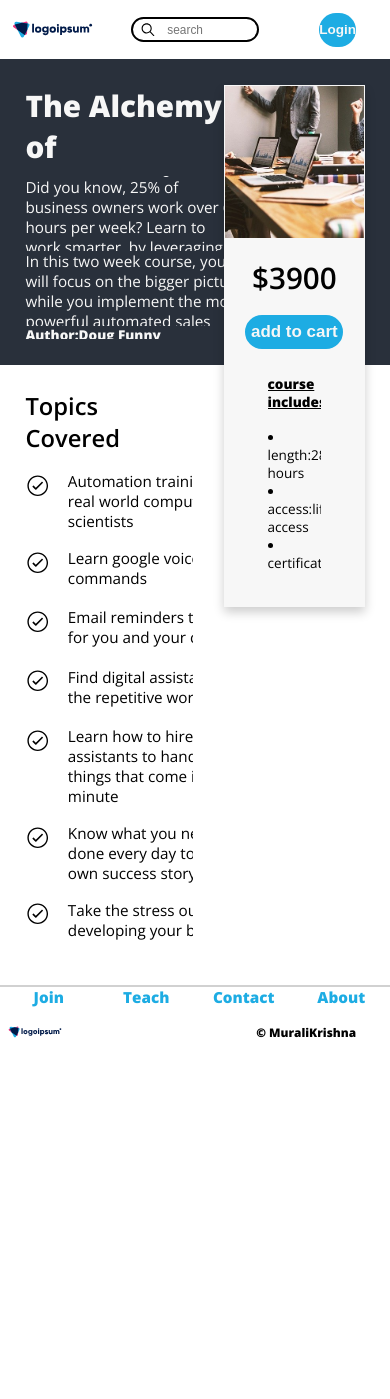
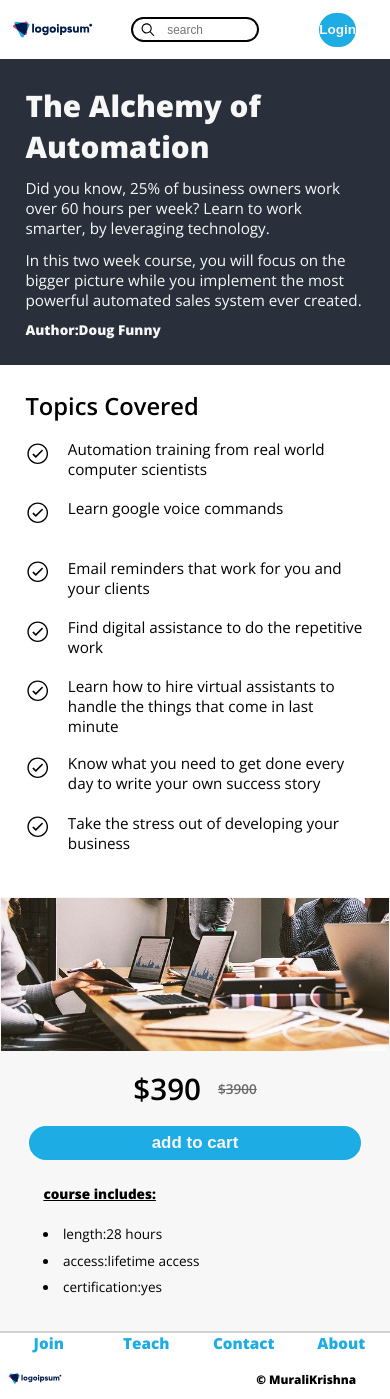
Before and after one commit to mks-94/e-commerce-edu, a React (Create React App) app in the folder frontend/: page /product in a window 390 px wide. Before the commit the page ends 1053 px from the top, so only its background shows below. Built offline with nearby package versions, Linux system fonts and the light colour scheme.

Commit message:
Implemented scrolling buy now feature

```diff
--- a/frontend/src/components/courseSlider/CourseSlider.js
+++ b/frontend/src/components/courseSlider/CourseSlider.js
@@ -50,7 +50,6 @@ const CourseSlider = () => {
 
   const courseList = courseCopy.map((el) => (
     <div key={el.position} className="course-slider__course">
-      {console.log(el.img, "Is Image coming!")}
       <img className="course-slider__course--img" src={el.img} alt={el.name} />
       <div className="course-slider__course--bottom">
         <div className="course-slider__course--bottom--title">{el.title}</div>
--- a/frontend/src/components/productInfo/ProductFixed.js
+++ b/frontend/src/components/productInfo/ProductFixed.js
@@ -1,4 +1,5 @@
 import React from "react";
+import useScrollTracker from "../../customHooks/useScrollTracker";
 import { courses, sale } from "../../dummyData/courses";
 
 const ProductFixed = () => {
@@ -10,11 +11,28 @@ const ProductFixed = () => {
     accessType,
     certification,
   } = courses[0];
+
+  const currentPrice = saleOptIn && sale ? price * sale : price;
+
+  const { tooClose } = useScrollTracker(90);
+
+  //Classes
+  const fixedClass = tooClose
+    ? "product-cta__buynow product-cta__buynow--offset"
+    : "product-cta__buynow";
+
   return (
-    <div className="product-cta__buynow">
+    <div className={fixedClass}>
       <img className="product-cta__buynow--top" src={img} alt="top img" />
       <div className="product-cta__buynow--bottom">
-        <div className="product-cta__buynow--bottom--price">${price}</div>
+        <div className="product-cta__buynow--bottom--price">
+          ${currentPrice}
+          {saleOptIn && sale ? (
+            <span className="product-cta__buynow--bottom--price--slash">
+              ${price}
+            </span>
+          ) : null}
+        </div>
         <input
           className="product-cta__buynow--bottom--addtocart"
           type="submit"
--- /dev/null
+++ b/frontend/src/customHooks/useScrollTracker.js
@@ -0,0 +1,29 @@
+import { useState, useEffect } from "react";
+
+const useScrollTracker = (offset = 0) => {
+  const [tooClose, setTooClose] = useState(false);
+
+  useEffect(() => {
+    const handleScroll = () => {
+      let addVals = window.scrollY + window.innerHeight + offset;
+      document.documentElement.scrollHeight - addVals <= 0
+        ? setTooClose(true)
+        : setTooClose(false);
+    };
+
+    window.addEventListener("scroll", handleScroll, { passive: true });
+
+    return () => {
+      window.removeEventListener("scroll", handleScroll);
+    };
+  }, []);
+
+  return {
+    tooClose,
+    scrollY: window.scrollY,
+    windowHeight: window.innerHeight,
+    documentHeight: document.documentElement.scrollHeight,
+  };
+};
+
+export default useScrollTracker;
--- a/frontend/src/scss/_product-cta.scss
+++ b/frontend/src/scss/_product-cta.scss
@@ -18,6 +18,24 @@
     z-index: 100;
     transition: all 0.5s;
 
+    @include lg {
+      position: relative;
+      display: flex;
+      bottom: 0;
+      flex-direction: column;
+      width: 100vw;
+      margin: 0;
+      box-shadow: none;
+    }
+
+    &--offset {
+      transform: translateY(-9rem);
+
+      @include lg {
+        transform: translateY(0);
+      }
+    }
+
     &--top {
       height: 18rem;
       width: 100%;
@@ -35,6 +53,13 @@
         justify-content: center;
         font-size: 3.5rem;
         font-weight: 600;
+
+        &--slash {
+          font-size: 1.6rem;
+          margin-left: 2rem;
+          text-decoration: line-through;
+          color: $color-grey-dark;
+        }
       }
 
       &--points {
@@ -45,6 +70,14 @@
 
         &--medium {
           margin-top: 2rem;
+
+          @include lg {
+            display: grid;
+            grid-template-columns: repeat(auto-fit, minmax(30rem, 1fr));
+            margin-top: 2.6rem;
+            column-gap: 2rem;
+            row-gap: 1rem;
+          }
         }
       }
 
@@ -79,6 +112,10 @@
     margin: 3rem;
     color: $color-grey-light;
 
+    @include lg {
+      width: 100vw;
+    }
+
     &--title {
       font-size: 3.5rem;
       font-weight: 800;
--- a/frontend/src/scss/_product-features.scss
+++ b/frontend/src/scss/_product-features.scss
@@ -7,6 +7,11 @@
   width: 56%;
   padding: 3rem;
   min-height: 20rem;
+
+  @include lg {
+    width: 100vw;
+    margin: 0;
+  }
 
   &__title {
     font-size: 2.8rem;
--- a/frontend/src/styles/main.css
+++ b/frontend/src/styles/main.css
@@ -500,6 +500,20 @@ body {
     box-shadow: 0 0.7rem 1.2rem rgba(0, 0, 0, 0.2);
     z-index: 100;
     transition: all 0.5s; }
+    @media (max-width: 992px) {
+      .product-cta__buynow {
+        position: relative;
+        display: flex;
+        bottom: 0;
+        flex-direction: column;
+        width: 100vw;
+        margin: 0;
+        box-shadow: none; } }
+    .product-cta__buynow--offset {
+      transform: translateY(-9rem); }
+      @media (max-width: 992px) {
+        .product-cta__buynow--offset {
+          transform: translateY(0); } }
     .product-cta__buynow--top {
       height: 18rem;
       width: 100%;
@@ -514,6 +528,11 @@ body {
         justify-content: center;
         font-size: 3.5rem;
         font-weight: 600; }
+        .product-cta__buynow--bottom--price--slash {
+          font-size: 1.6rem;
+          margin-left: 2rem;
+          text-decoration: line-through;
+          color: #696969; }
       .product-cta__buynow--bottom--points {
         display: flex;
         flex-direction: column;
@@ -521,6 +540,13 @@ body {
         margin: 3rem 3rem 2rem 3rem; }
         .product-cta__buynow--bottom--points--medium {
           margin-top: 2rem; }
+          @media (max-width: 992px) {
+            .product-cta__buynow--bottom--points--medium {
+              display: grid;
+              grid-template-columns: repeat(auto-fit, minmax(30rem, 1fr));
+              margin-top: 2.6rem;
+              column-gap: 2rem;
+              row-gap: 1rem; } }
       .product-cta__buynow--bottom--addtocart {
         height: 4rem;
         width: 94%;
@@ -545,6 +571,9 @@ body {
     width: 56%;
     margin: 3rem;
     color: #f7f7f7; }
+    @media (max-width: 992px) {
+      .product-cta__info {
+        width: 100vw; } }
     .product-cta__info--title {
       font-size: 3.5rem;
       font-weight: 800; }
@@ -561,6 +590,10 @@ body {
   width: 56%;
   padding: 3rem;
   min-height: 20rem; }
+  @media (max-width: 992px) {
+    .product-features {
+      width: 100vw;
+      margin: 0; } }
   .product-features__title {
     font-size: 2.8rem;
     font-weight: 600; }
```
